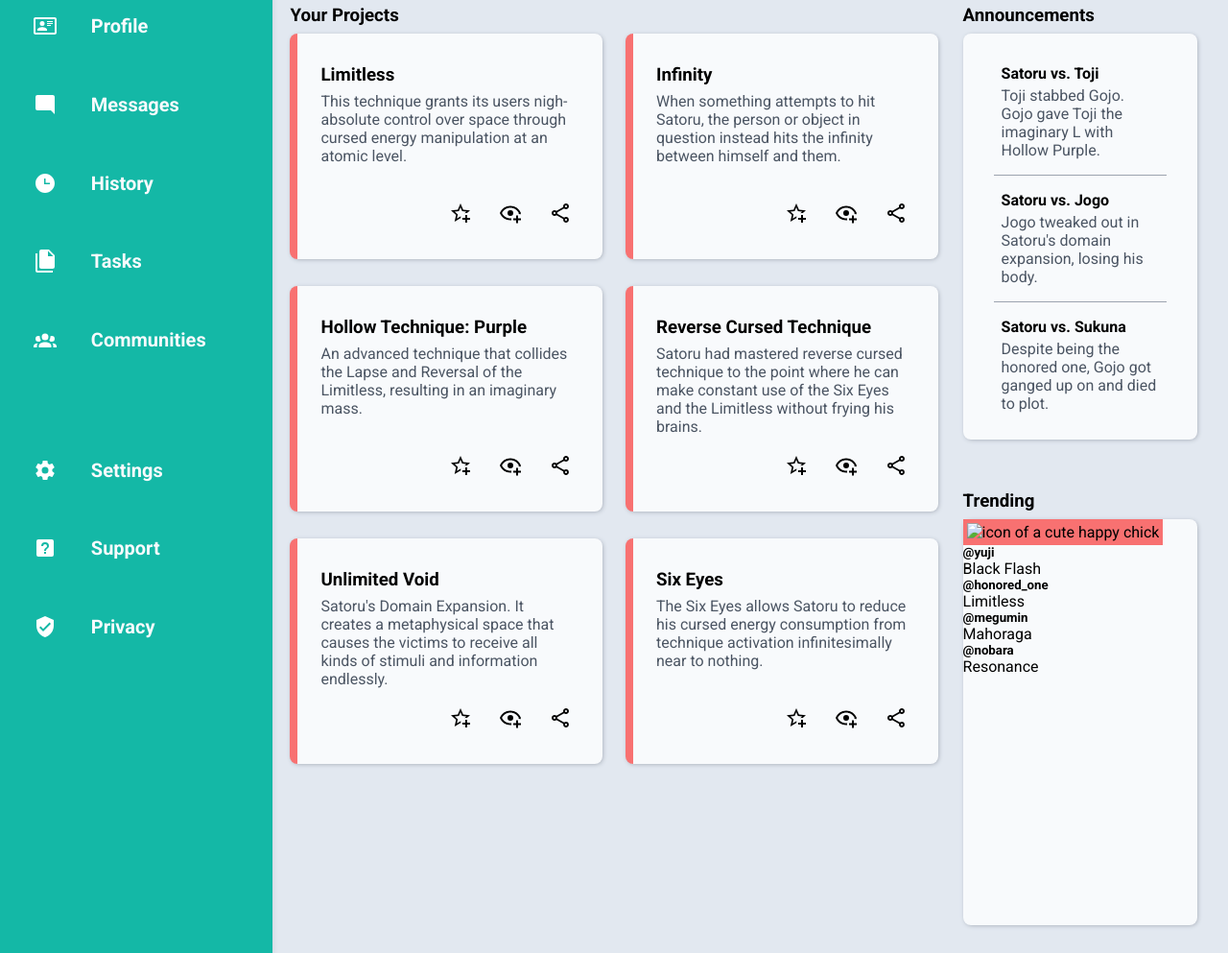
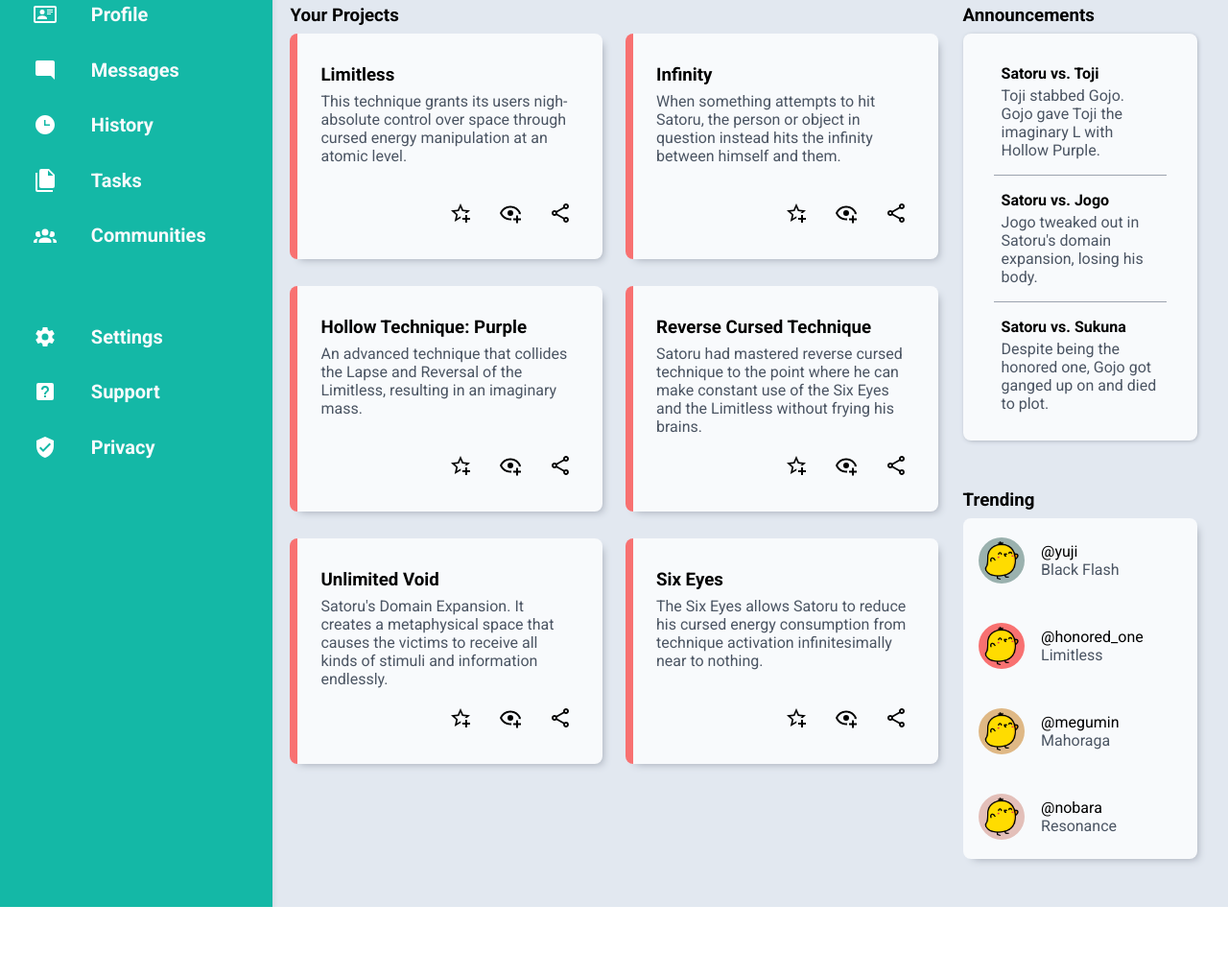
Before and after one commit to HaTruong05/admin-dashboard, a plain HTML site: page index.html in a window 1280 px wide. Shown: the part 187-1180 px from the top of the page at 96% size. After the commit the page ends 1132 px from the top, so only its background shows below. Drawn offline with Linux system fonts and the light colour scheme.

Commit message:
Finish styling trending section and add final touches.

```diff
--- a/index.html
+++ b/index.html
@@ -139,19 +139,22 @@
             <h3>Trending</h3>
             <div class="accounts">
                 <div class="user">
-                    <img src="assets/kitty_763789.png" alt="icon of a cute happy chick" class="small-icons">
+                    <img src="assets/chick_2632839.png" alt="icon of a cute happy chick" class="small-icons">
                     <h5>@yuji</h5>
                     <p>Black Flash</p>
                 </div>
                 <div class="user">
+                    <img src="assets/chick_2632839.png" alt="icon of a cute happy chick" class="small-icons">
                     <h5>@honored_one</h5>
                     <p>Limitless</p>
                 </div>
                 <div class="user">
+                    <img src="assets/chick_2632839.png" alt="icon of a cute happy chick" class="small-icons">
                     <h5>@megumin</h5>
                     <p>Mahoraga</p>
                 </div>
                 <div class="user">
+                    <img src="assets/chick_2632839.png" alt="icon of a cute happy chick" class="small-icons">
                     <h5>@nobara</h5>
                     <p>Resonance</p>
                 </div>
--- a/styles.css
+++ b/styles.css
@@ -23,7 +23,7 @@ html, body {
 
 body, .sidebar, .nav1, .nav2, .dashboard, .header,
 .search-bar, .quick-actions, .user-profile, .content-actions,
-.main-content, .cards, .card, .text {
+.main-content, .cards, .card, .text, .accounts, .user {
     display: grid;
 }
 
@@ -36,7 +36,8 @@ body {
     background-color: var(--main-color);
     grid-row: 1 / -1;
     color: var(--white);
-    grid-template-rows: 1fr 7fr 7fr;
+    grid-template-rows: 1fr 6fr 3fr 7fr;
+    row-gap: 48px;
 }
 
 .header {
@@ -58,20 +59,19 @@ body {
 }
 
 .dashboard {
-    margin: 24px 0;
+    margin-top: 24px;
 }
 
 .nav1, .nav2 {
-    grid-template-rows: repeat(6, 15%);
     font-weight: bold;
 }
 
 .nav1 {
-    grid-row: 2 / 3;
+    grid-template-rows: repeat(6, 1fr);
 }
 
 .nav2 {
-    grid-row: 3 / 4;
+    grid-template-rows: repeat(3, 1fr);
 }
 
 .sidebar p {
@@ -94,7 +94,7 @@ img {
     width: 4rem;
     padding: 4px;
     background-color: var(--light-red);
-    /* border-radius: 50%; */
+    border-radius: 50%;
 }
 
 .small-icons {
@@ -193,7 +193,7 @@ button {
 
 .card, .accounts {
     background-color: var(--white);
-    box-shadow: 1px 1px 5px -1px var(--light-gray);
+    box-shadow: 5px 5px 8px -5px var(--light-gray);
 }
 
 .content {
@@ -202,8 +202,13 @@ button {
     box-shadow: 1px 1px 5px -1px var(--light-gray);
 }
 
-.content, .accounts {
-    height: 92.25%;
+.accounts {
+    height: 81.61%;
+    border-radius: 8px;
+}
+
+.content {
+    height: 92.5%;
     border-radius: 8px;
 }
 
@@ -222,8 +227,12 @@ button {
     margin-left: 24px;
 }
 
-.announcements, .trending {
-    padding: 24px 32px 24px 8px;
+.trending, .announcements {
+    padding: 24px 32px 0 8px;
+}
+
+.trending {
+    margin-top: 23px;
 }
 
 .text {
@@ -249,3 +258,40 @@ button {
 .news p {
     color: var(--dark-gray);
 }
+
+.user:nth-child(1) img {
+    background-color: #9ab1ae;
+}
+
+.user:nth-child(3) img {
+    background-color: #dfb885;
+}
+
+.user:nth-child(4) img {
+    background-color: #e3bfb9;
+}
+
+.accounts {
+    grid-template-rows: repeat(4, 1fr);
+}
+
+.user {
+    grid-template-columns: 1fr 2fr;
+    grid-template-rows: repeat(2, 1fr);
+}
+
+.user img {
+    grid-row: 1 / -1;
+    align-self: center;
+    justify-self: center;
+}
+
+.user h5 {
+    align-self: end;
+    font-weight: normal;
+    font-size: 1rem;
+}
+
+.user p {
+    color: var(--dark-gray);
+}
```
